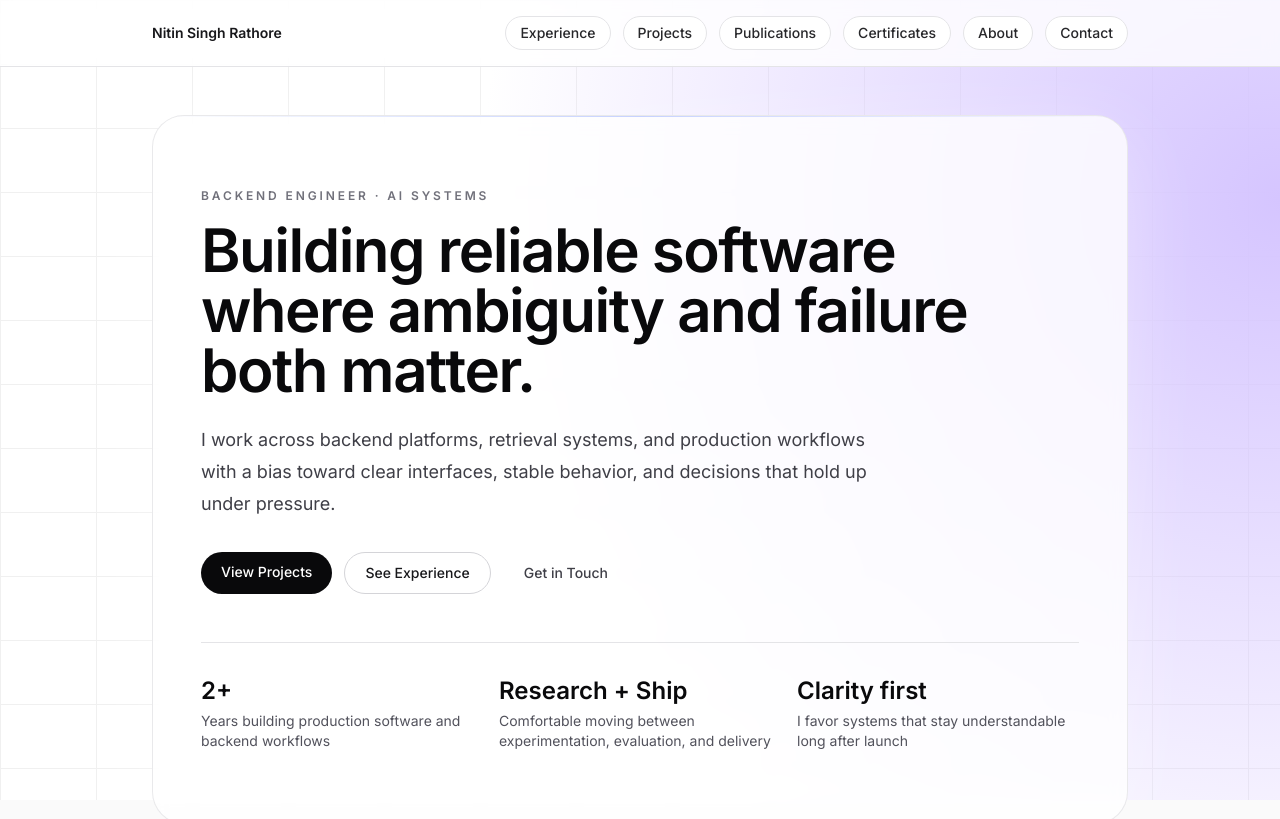
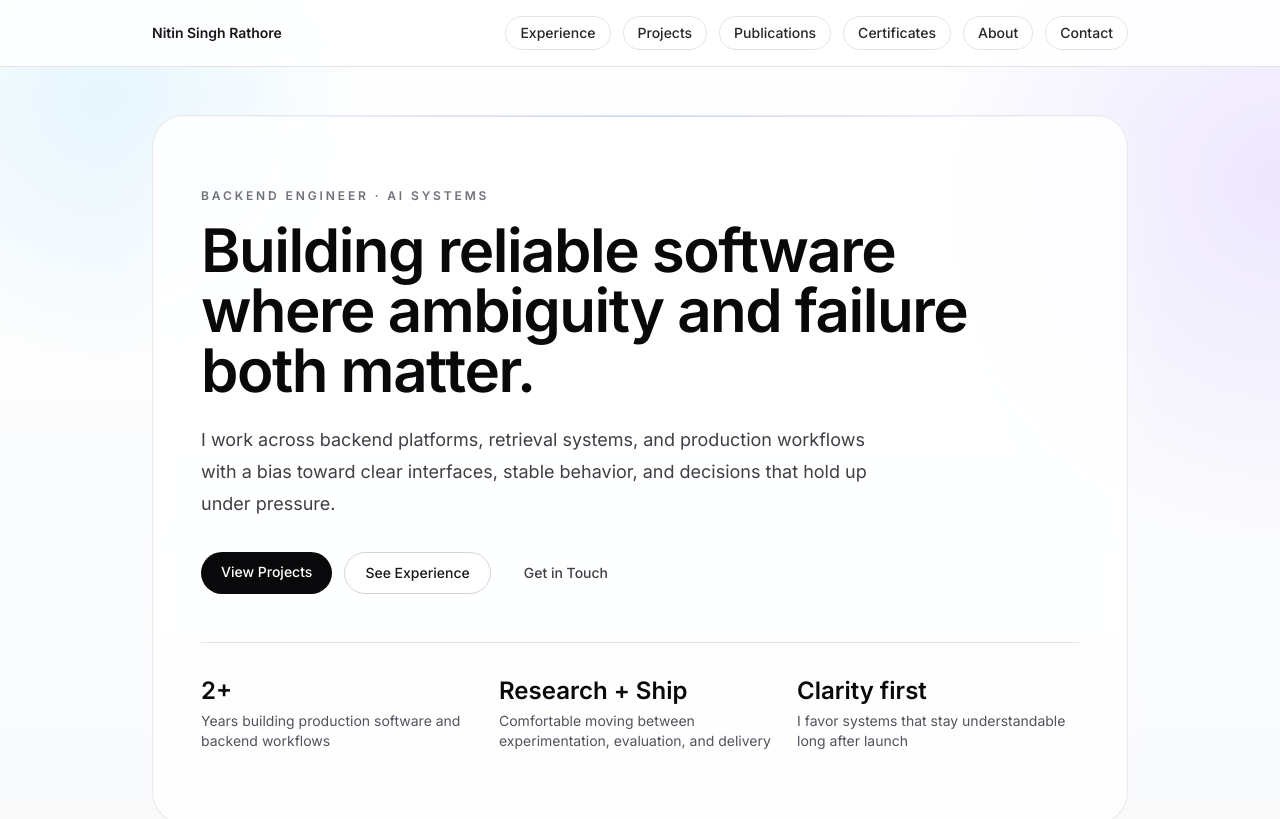
Before and after one commit to Nitin3560/Nitin-portfolio, a Next.js app: page / in a window 1280 px wide. Shown: the top 819 px of the page. Built offline with nearby package versions, Linux system fonts and the light colour scheme.

Commit message:
Soften homepage background

```diff
--- a/components/ui/background-snippets.tsx
+++ b/components/ui/background-snippets.tsx
@@ -1,7 +1,7 @@
 export const Component = () => {
   return (
-    <div className="absolute inset-0 -z-10 h-full w-full bg-white bg-[linear-gradient(to_right,#f0f0f0_1px,transparent_1px),linear-gradient(to_bottom,#f0f0f0_1px,transparent_1px)] bg-[size:6rem_4rem]">
-      <div className="absolute bottom-0 left-0 right-0 top-0 bg-[radial-gradient(circle_800px_at_100%_200px,#d5c5ff,transparent)]"></div>
+    <div className="absolute inset-0 -z-10 h-full w-full bg-white">
+      <div className="absolute inset-0 bg-[radial-gradient(circle_700px_at_100%_180px,rgba(213,197,255,0.42),transparent_52%),radial-gradient(circle_560px_at_8%_12%,rgba(186,230,253,0.35),transparent_48%),linear-gradient(to_bottom,rgba(255,255,255,0.96),rgba(248,250,252,0.92))]" />
     </div>
   );
 };
```
